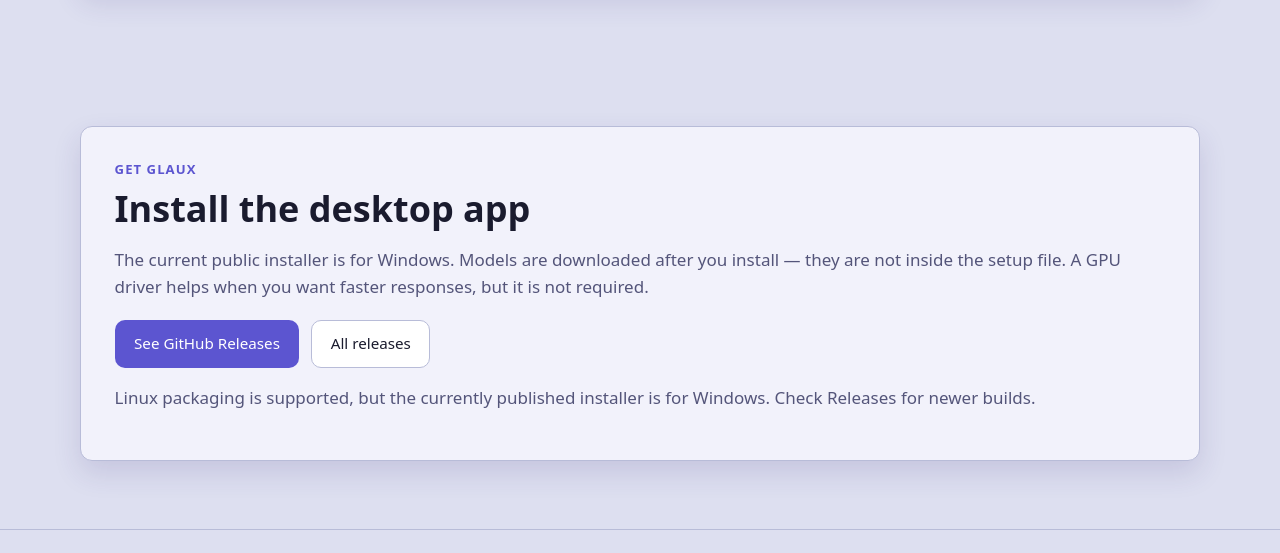
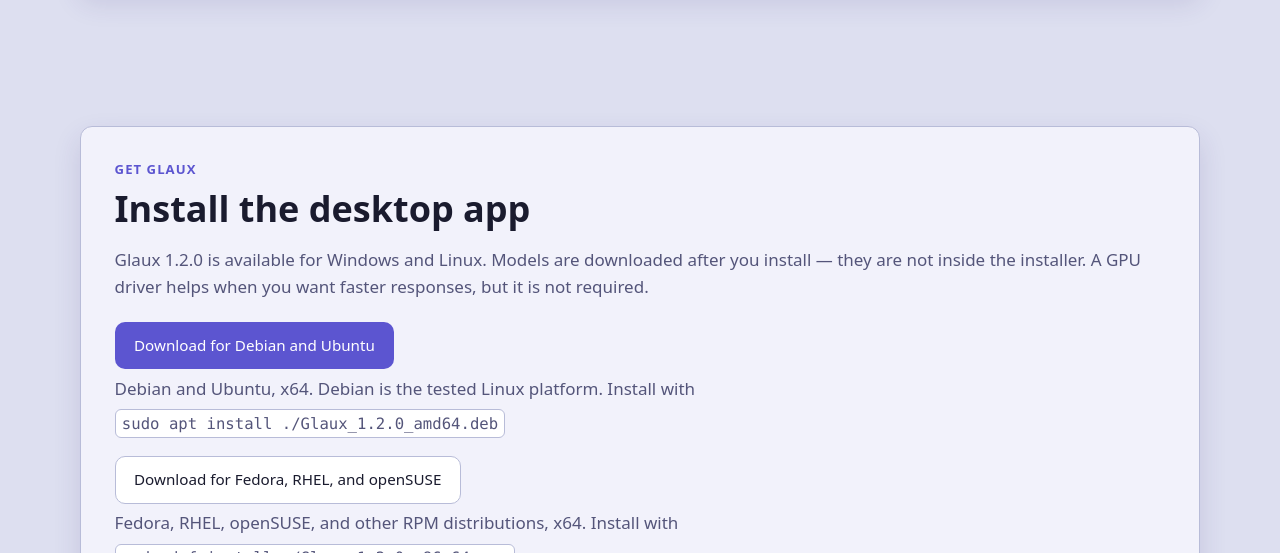
Before and after one commit to Jannik0/Glaux, a plain HTML site: page index.html in a window 1280 px wide. Shown: the part 4633-5186 px from the top of the page. Drawn offline with Linux system fonts and the light colour scheme.

Commit message:
Point the download section at the Glaux 1.2.0 Windows and Linux builds.

```diff
--- a/css/styles.css
+++ b/css/styles.css
@@ -698,11 +698,49 @@
   color: var(--text-subtle);
 }
 
+.download-builds {
+  list-style: none;
+  margin: 1.35rem 0 0;
+  padding: 0;
+  display: grid;
+  gap: 1.1rem;
+}
+
+.download-builds li {
+  display: grid;
+  gap: 0.4rem;
+  justify-items: start;
+}
+
+.download-builds .btn {
+  max-width: 100%;
+  white-space: normal;
+  text-align: center;
+}
+
+.download-builds p,
+.download-note {
+  margin: 0;
+  color: var(--text-subtle);
+}
+
+.download-builds code {
+  display: block;
+  width: fit-content;
+  max-width: 100%;
+  margin-top: 0.45rem;
+  overflow-wrap: anywhere;
+}
+
+.download-note {
+  margin-top: 1.15rem;
+}
+
 .download-actions {
   display: flex;
   flex-wrap: wrap;
   gap: 0.75rem;
-  margin: 1.25rem 0 1rem;
+  margin: 1rem 0 0;
 }
 
 .site-footer {
--- a/i18n/en.json
+++ b/i18n/en.json
@@ -124,12 +124,14 @@
   "download": {
     "eyebrow": "Get Glaux",
     "title": "Install the desktop app",
-    "lead": "The current public installer is for Windows. Models are downloaded after you install — they are not inside the setup file. A GPU driver helps when you want faster responses, but it is not required.",
+    "lead": "Glaux 1.2.0 is available for Windows and Linux. Models are downloaded after you install — they are not inside the installer. A GPU driver helps when you want faster responses, but it is not required.",
     "ctaWindows": "Download for Windows",
-    "ctaOther": "See GitHub Releases",
+    "ctaDeb": "Download for Debian and Ubuntu",
+    "ctaRpm": "Download for Fedora, RHEL, and openSUSE",
     "allReleases": "All releases",
-    "noteWindows": "Windows 10 or 11. Run the setup, choose a folder if you like, then open Glaux from the Start menu.",
-    "noteMac": "macOS packaging is supported, but the currently published installer is for Windows. Check Releases for newer builds.",
-    "noteLinux": "Linux packaging is supported, but the currently published installer is for Windows. Check Releases for newer builds."
+    "noteWindows": "Windows 10 or 11, x64. Run the setup, choose a folder if you like, then open Glaux from the Start menu.",
+    "noteDeb": "Debian and Ubuntu, x64. Debian is the tested Linux platform. Install with <code>sudo apt install ./Glaux_1.2.0_amd64.deb</code>",
+    "noteRpm": "Fedora, RHEL, openSUSE, and other RPM distributions, x64. Install with <code>sudo dnf install ./Glaux-1.2.0.x86_64.rpm</code>",
+    "noteMac": "macOS packaging is supported, but those builds still need validation and are not published yet."
   }
 }
--- a/index.html
+++ b/index.html
@@ -390,25 +390,60 @@
           <p class="eyebrow" data-i18n="download.eyebrow">Get Glaux</p>
           <h2 data-i18n="download.title">Install the desktop app</h2>
           <p class="download-lead" data-i18n="download.lead">
-            The current public installer is for Windows. Models are downloaded after you install — they are not inside the setup file.
+            Glaux 1.2.0 is available for Windows and Linux. Models are downloaded after you install — they are not inside the installer.
             A GPU driver helps when you want faster responses, but it is not required.
           </p>
+          <ul class="download-builds">
+            <li data-platform="windows">
+              <a
+                class="btn btn-primary btn-lg"
+                id="download-windows"
+                href="https://github.com/Jannik0/Glaux/releases/download/v1.2.0/Glaux-Setup-1.2.0.exe"
+                data-i18n="download.ctaWindows"
+              >
+                Download for Windows
+              </a>
+              <p data-i18n-html="download.noteWindows">
+                Windows 10 or 11, x64. Run the setup, choose a folder if you like, then open Glaux from the Start menu.
+              </p>
+            </li>
+            <li data-platform="linux">
+              <a
+                class="btn btn-ghost btn-lg"
+                id="download-deb"
+                href="https://github.com/Jannik0/Glaux/releases/download/v1.2.0/Glaux_1.2.0_amd64.deb"
+                data-i18n="download.ctaDeb"
+              >
+                Download for Debian and Ubuntu
+              </a>
+              <p data-i18n-html="download.noteDeb">
+                Debian and Ubuntu, x64. Debian is the tested Linux platform. Install with
+                <code>sudo apt install ./Glaux_1.2.0_amd64.deb</code>
+              </p>
+            </li>
+            <li data-platform="linux">
+              <a
+                class="btn btn-ghost btn-lg"
+                id="download-rpm"
+                href="https://github.com/Jannik0/Glaux/releases/download/v1.2.0/Glaux-1.2.0.x86_64.rpm"
+                data-i18n="download.ctaRpm"
+              >
+                Download for Fedora, RHEL, and openSUSE
+              </a>
+              <p data-i18n-html="download.noteRpm">
+                Fedora, RHEL, openSUSE, and other RPM distributions, x64. Install with
+                <code>sudo dnf install ./Glaux-1.2.0.x86_64.rpm</code>
+              </p>
+            </li>
+          </ul>
+          <p class="download-note" id="download-note" data-i18n="download.noteMac">
+            macOS packaging is supported, but those builds still need validation and are not published yet.
+          </p>
           <div class="download-actions">
-            <a
-              class="btn btn-primary btn-lg"
-              id="download-primary"
-              href="https://github.com/Jannik0/Glaux/releases/download/v1.1.1/Glaux-Setup-1.1.1.exe"
-              data-i18n="download.ctaWindows"
-            >
-              Download for Windows
-            </a>
-            <a class="btn btn-ghost btn-lg" href="https://github.com/Jannik0/Glaux/releases" id="download-all" data-i18n="download.allReleases">
+            <a class="btn btn-ghost" href="https://github.com/Jannik0/Glaux/releases" id="download-all" data-i18n="download.allReleases">
               All releases
             </a>
           </div>
-          <p class="download-note" id="download-note" data-i18n="download.noteWindows">
-            Windows 10 or 11. Run the setup, choose a folder if you like, then open Glaux from the Start menu.
-          </p>
         </div>
       </section>
     </main>
--- a/js/main.js
+++ b/js/main.js
@@ -7,11 +7,13 @@
   const navToggle = document.querySelector(".nav-toggle");
   const languageSelect = document.getElementById("language-select");
   const lightbox = document.getElementById("lightbox");
-  const downloadPrimary = document.getElementById("download-primary");
-  const downloadNote = document.getElementById("download-note");
-  const WINDOWS_SETUP =
-    "https://github.com/Jannik0/Glaux/releases/download/v1.1.1/Glaux-Setup-1.1.1.exe";
-  const RELEASES = "https://github.com/Jannik0/Glaux/releases";
+  const RELEASE_VERSION = "1.2.0";
+  const RELEASE_BASE = `https://github.com/Jannik0/Glaux/releases/download/v${RELEASE_VERSION}`;
+  const BUILDS = {
+    windows: `${RELEASE_BASE}/Glaux-Setup-${RELEASE_VERSION}.exe`,
+    deb: `${RELEASE_BASE}/Glaux_${RELEASE_VERSION}_amd64.deb`,
+    rpm: `${RELEASE_BASE}/Glaux-${RELEASE_VERSION}.x86_64.rpm`,
+  };
   const catalogs = Object.create(null);
   let catalog = null;
 
@@ -78,20 +80,31 @@
   }
 
   function applyDownloadCopy() {
-    if (!downloadPrimary || !downloadNote) return;
-    if (isWindows) {
-      downloadPrimary.href = WINDOWS_SETUP;
-      downloadPrimary.textContent = lookup("download.ctaWindows") || downloadPrimary.textContent;
-      downloadNote.textContent = lookup("download.noteWindows") || downloadNote.textContent;
-    } else if (isMac) {
-      downloadPrimary.href = RELEASES;
-      downloadPrimary.textContent = lookup("download.ctaOther") || downloadPrimary.textContent;
-      downloadNote.textContent = lookup("download.noteMac") || downloadNote.textContent;
-    } else if (isLinux) {
-      downloadPrimary.href = RELEASES;
-      downloadPrimary.textContent = lookup("download.ctaOther") || downloadPrimary.textContent;
-      downloadNote.textContent = lookup("download.noteLinux") || downloadNote.textContent;
+    const windows = document.getElementById("download-windows");
+    const deb = document.getElementById("download-deb");
+    const rpm = document.getElementById("download-rpm");
+    if (windows) windows.href = BUILDS.windows;
+    if (deb) deb.href = BUILDS.deb;
+    if (rpm) rpm.href = BUILDS.rpm;
+
+    [windows, deb, rpm].filter(Boolean).forEach((button) => {
+      button.classList.remove("btn-primary");
+      button.classList.add("btn-ghost");
+    });
+
+    const matched = isLinux ? deb : isMac ? null : windows;
+    if (matched) {
+      matched.classList.add("btn-primary");
+      matched.classList.remove("btn-ghost");
     }
+
+    if (!isLinux) return;
+    const list = document.querySelector(".download-builds");
+    const debItem = deb?.closest("li");
+    const rpmItem = rpm?.closest("li");
+    if (!list || !debItem || !rpmItem) return;
+    list.prepend(rpmItem);
+    list.prepend(debItem);
   }
 
   function applyI18n() {
```
Also changed, not shown: i18n/de.json (+7 -5 lines), i18n/es.json (+7 -5 lines), i18n/fr.json (+7 -5 lines), i18n/it.json (+7 -5 lines), i18n/pt.json (+7 -5 lines).
